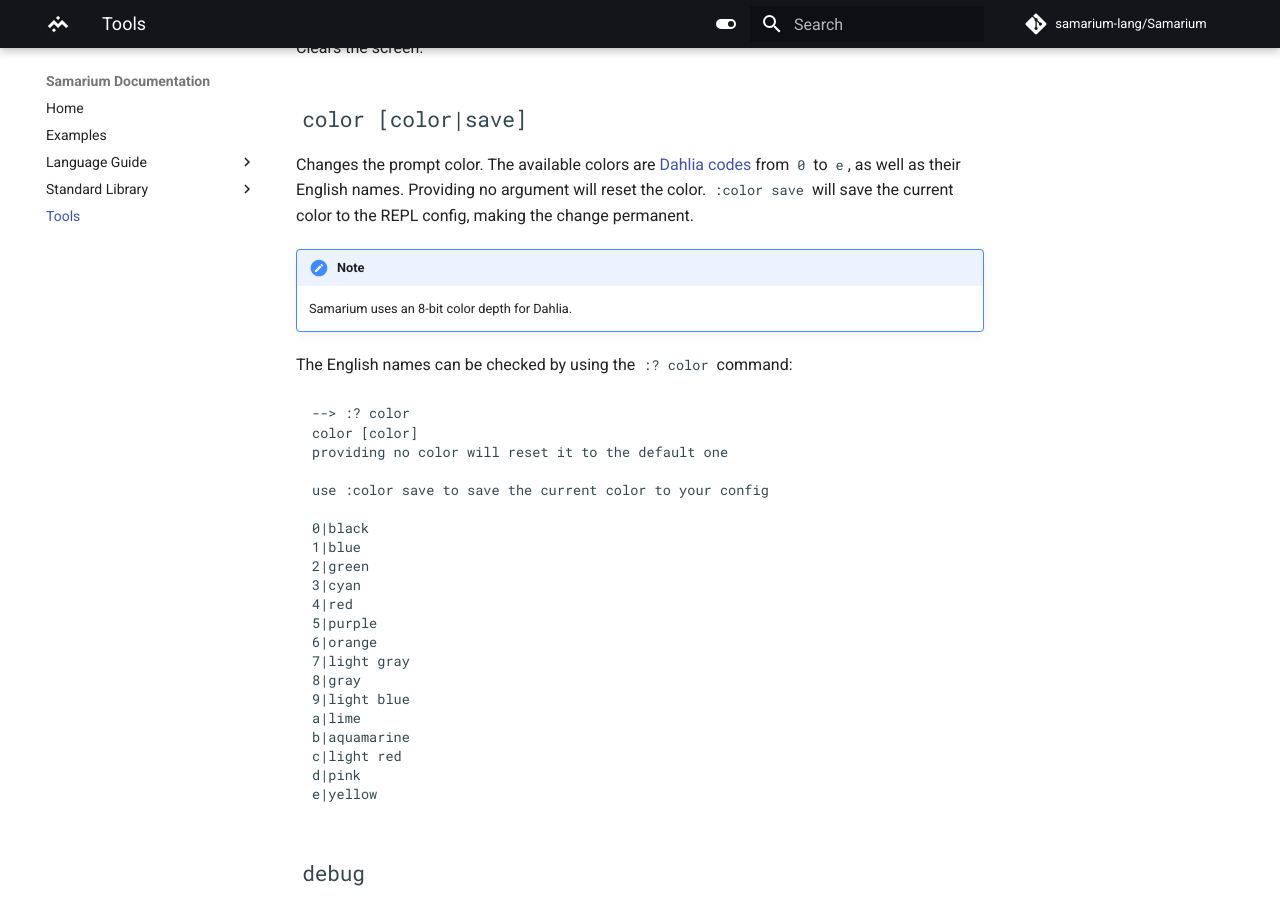
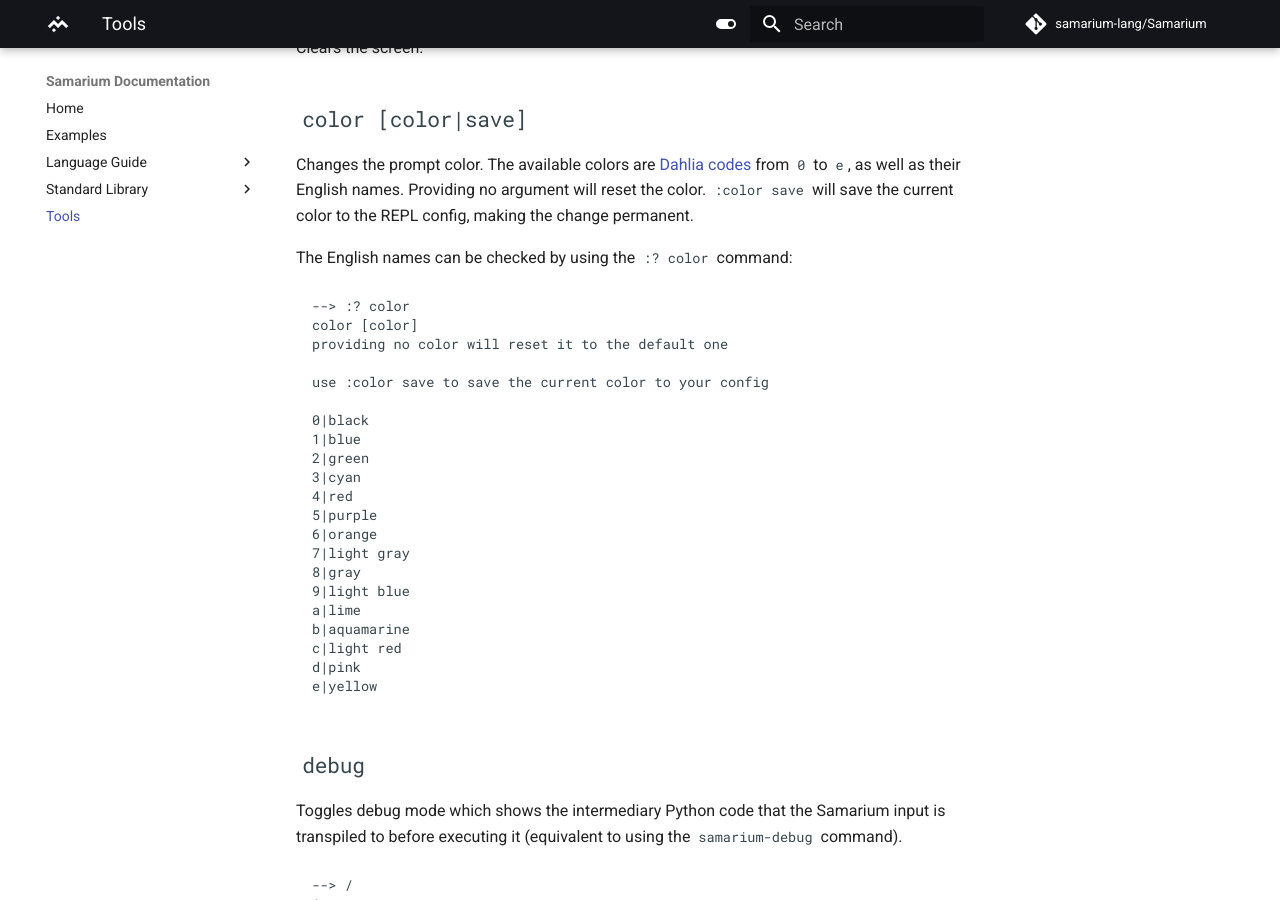
Before and after one commit to samarium-lang/Samarium, an MkDocs documentation site: the page built from docs/tools.md, in a window 1280 px wide and 900 px high, scrolled down 1344 px. Built offline with MkDocs 1.6.1 and Material for MkDocs 9.7.7, drawn with Linux system fonts in a browser that asks for light colours; comment, search, counter and statistics services are not loaded.

Commit message:
Removed Dahlia depth note; updated Dahlia link

````diff
--- a/docs/tools.md
+++ b/docs/tools.md
@@ -62,9 +62,6 @@
 `e`, as well as their English names. Providing no argument will reset the
 color. `:color save` will save the current color to the REPL config, making the
 change permanent.
-
-!!! note
-    Samarium uses an 8-bit color depth for Dahlia.
 
 The English names can be checked by using the `:? color` command:
 ```
@@ -271,4 +268,4 @@
 ```
 
 
-[Dahlia codes]: https://dahlia.readthedocs.io/en/latest/usage/reference.html#color-format-codes
+[Dahlia codes]: https://github.com/dahlia-lib/spec/blob/main/SPECIFICATION.md#standard-formatting
````
